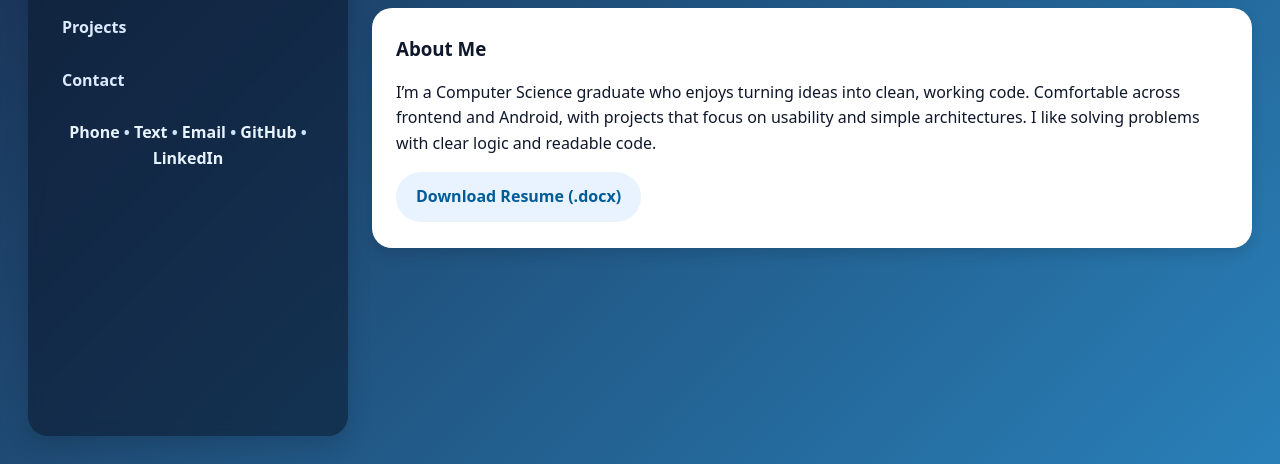
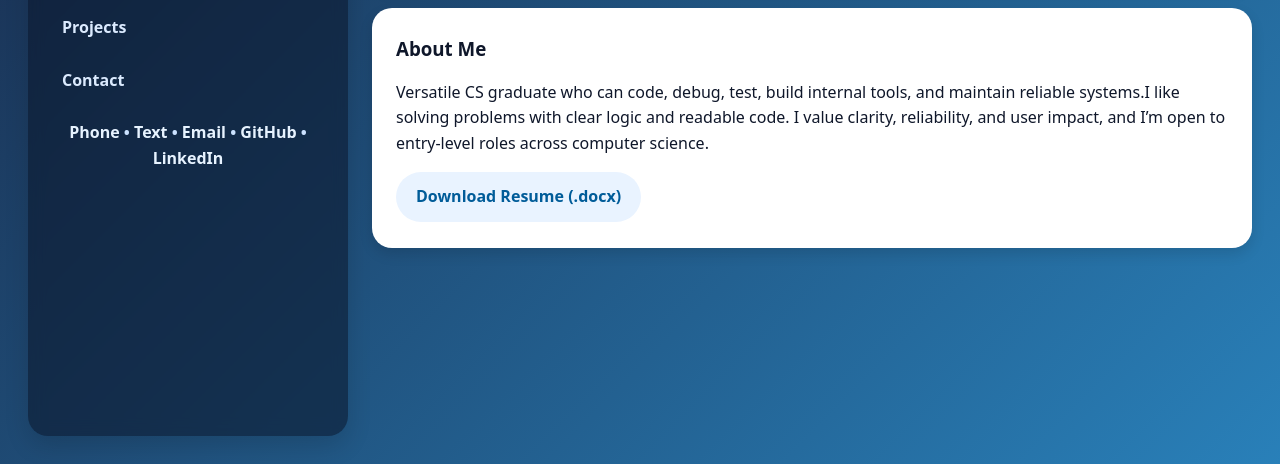
Before and after one commit to Charmie1225/work-resume, a plain HTML site: page index.html in a window 1280 px wide. Shown: the part 336-800 px from the top of the page. Drawn offline with Linux system fonts and the light colour scheme; a script that the page names is missing.

Commit message:
Update index.html

```diff
--- a/index.html
+++ b/index.html
@@ -54,9 +54,7 @@
       <section class="panel">
         <h3>About Me</h3>
         <p>
-          I’m a Computer Science graduate who enjoys turning ideas into clean, working code.
-          Comfortable across frontend and Android, with projects that focus on usability and
-          simple architectures. I like solving problems with clear logic and readable code.
+          Versatile CS graduate who can code, debug, test, build internal tools, and maintain reliable systems.I like solving problems with clear logic and readable code. I value clarity, reliability, and user impact, and I’m open to entry-level roles across computer science.
         </p>
         <div class="cta-row">
           <a class="btn btn-ghost" href="Work Resume Charmie.docx" download>Download Resume (.docx)</a>
@@ -67,4 +65,5 @@
 
   <script src="script.js"></script>
 </body>
+
 </html>
```
